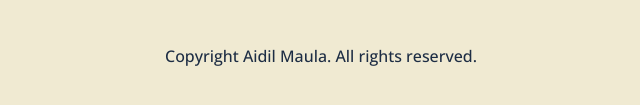
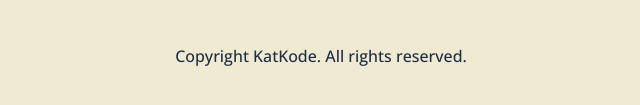
Before and after one commit to dilmola/KatKode, a plain HTML site: page index.html in a window 1280 px wide. Shown: the part 3847-3952 px from the top of the page, 319-959 px from the left. Drawn offline with nearby package versions, Linux system fonts and the light colour scheme.

Commit message:
update img

```diff
--- a/index.html
+++ b/index.html
@@ -484,7 +484,7 @@
 
 
                 <div class="footer_copyright-box">
-                    <p class="footer_author">Copyright Aidil Maula. All rights reserved.</p>
+                    <p class="footer_author">Copyright KatKode. All rights reserved.</p>
 
                 </div>
 
```
Also changed, not shown: includes/-img-1.png (added), includes/-img-2.png (added), includes/-img-3.png (added).
